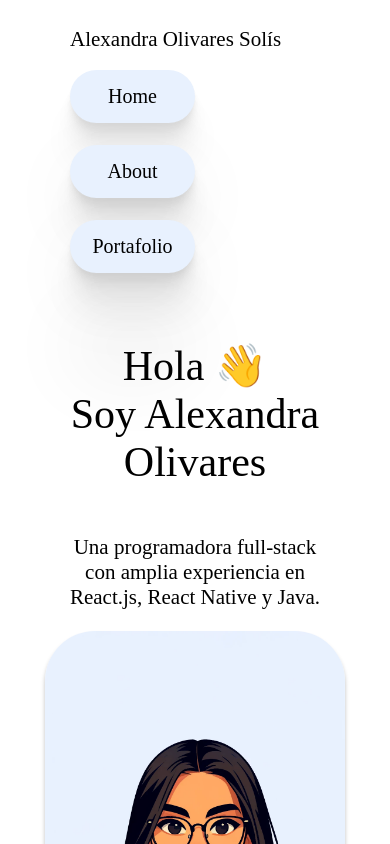
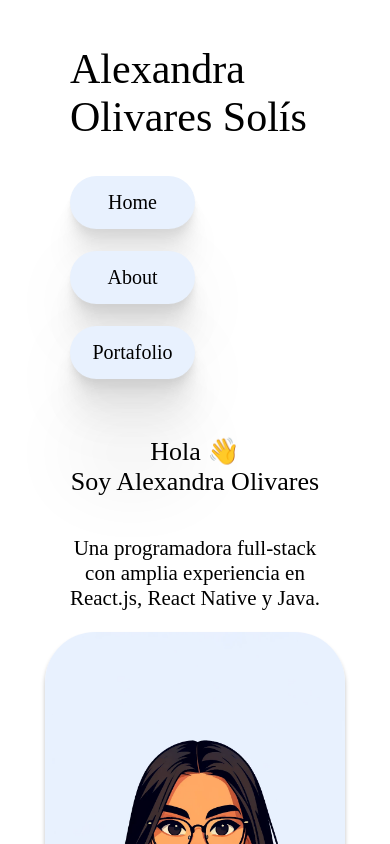
Before and after one commit to AlexandraOliv14/alexandraoliv14.github.io, a React (Create React App) app: page / in a window 390 px wide. Shown: the top 844 px of the page. Built offline with nearby package versions, Linux system fonts and the light colour scheme; a web font is replaced by a local one.

Commit message:
FIX: titulo

```diff
--- a/src/sass/home.sass
+++ b/src/sass/home.sass
@@ -35,7 +35,7 @@
 
             @media (max-width: 600px )
                 h1
-                    font-size: 42px
+                    font-size: 26px
         p
             text-align: center
             font-size: 40px
--- a/src/sass/nav.sass
+++ b/src/sass/nav.sass
@@ -10,6 +10,10 @@
         display: flex
         flex-grow: 1
 
+        @media (max-width: 600px )
+            h1
+                font-size: 42px
+
     .navegacion
         display: flex
         flex: 3
```
